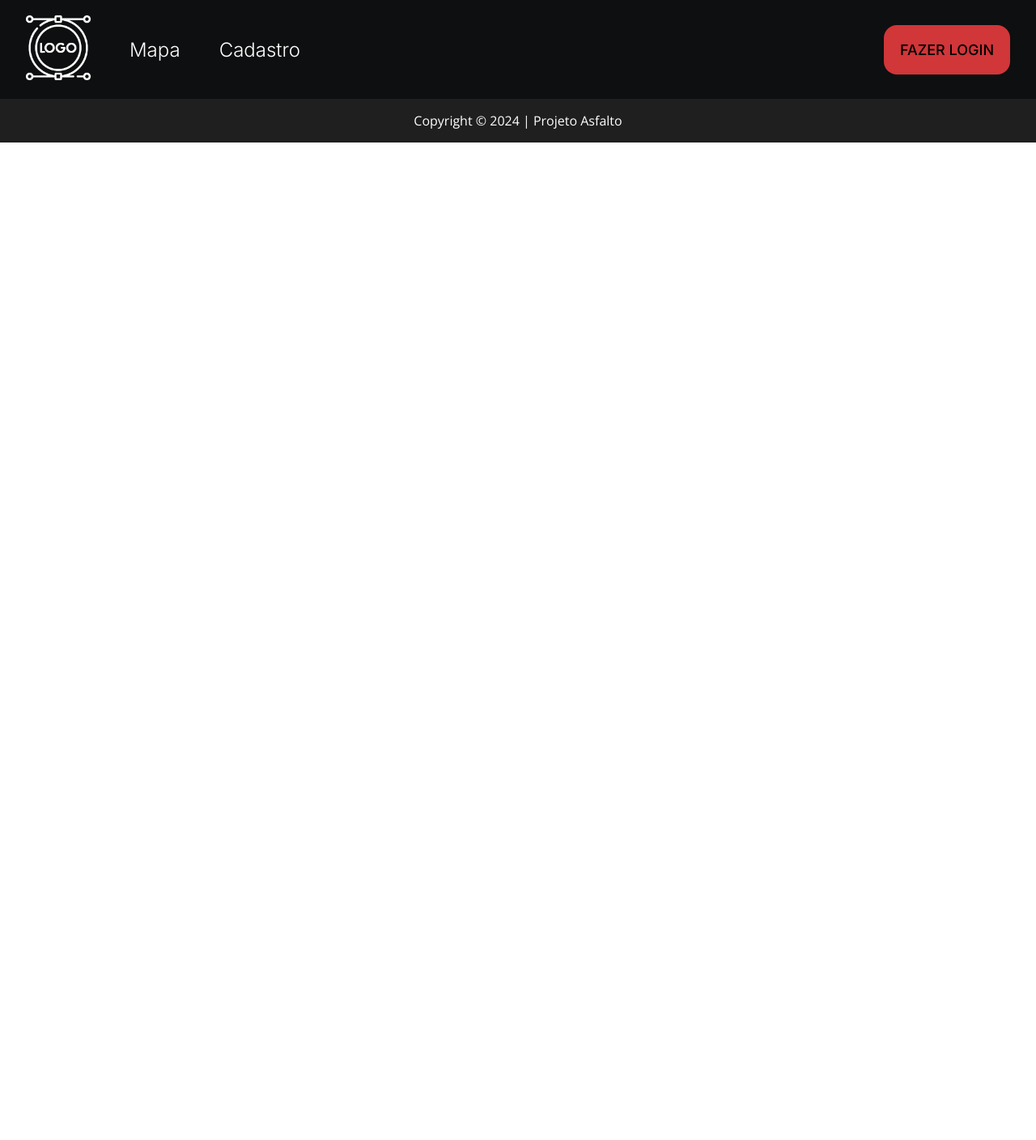
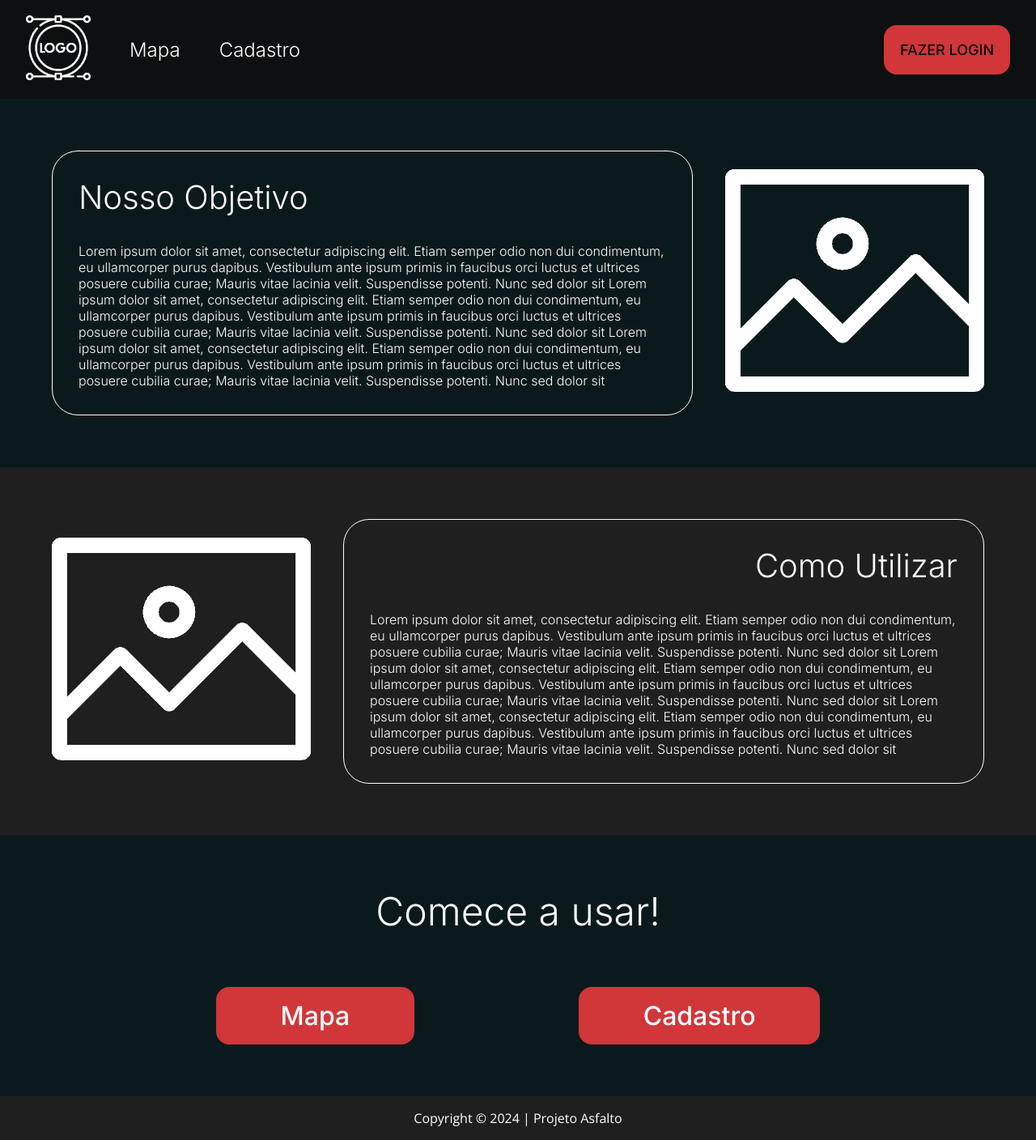
Before and after one commit to LuisFelipeGM/Projeto-Asfalto-Angular, an Angular app: page / in a window 1280 px wide. Shown: the whole page at 81% size. Before the commit the page ends 800 px from the top, so only its background shows below. Built offline with nearby package versions, Linux system fonts and the light colour scheme.

Commit message:
Finalização Página Inicial da página não logada

```diff
--- a/src/app/app.component.html
+++ b/src/app/app.component.html
@@ -1,2 +1,2 @@
-<app-cabecalho></app-cabecalho>
+<app-home-nl></app-home-nl>
 <app-rodape></app-rodape>
--- a/src/app/app.module.ts
+++ b/src/app/app.module.ts
@@ -5,12 +5,14 @@ import { AppRoutingModule } from './app-routing.module';
 import { AppComponent } from './app.component';
 import { RodapeComponent } from './components/rodape/rodape.component';
 import { CabecalhoComponent } from './components/nao-logado/cabecalho/cabecalho.component';
+import { HomeNlComponent } from './components/nao-logado/home-nl/home-nl.component';
 
 @NgModule({
   declarations: [
     AppComponent,
     RodapeComponent,
-    CabecalhoComponent
+    CabecalhoComponent,
+    HomeNlComponent
   ],
   imports: [
     BrowserModule,
--- /dev/null
+++ b/src/app/components/nao-logado/home-nl/home-nl.component.css
@@ -0,0 +1,112 @@
+.fundo-1 {
+    background-color: var(--cor-primaria);
+    display: flex;
+    padding: 4rem;
+    gap: 40px;
+}
+
+.contorno {
+    border: 0.5px solid var(--branco);
+    border-radius: 2rem;
+    padding: 2rem;
+}
+
+.imagem-1 {
+    width: 20rem;
+    height: 20rem;
+}
+
+.titulo, .conteudo {
+    color: var(--branco);
+}
+
+.titulo {
+    font-size: 2.5em;
+    margin-bottom: 2rem;
+}
+
+.fundo-2 {
+    background-color: var(--cor-secundaria);
+    display: flex;
+    padding: 4rem;
+    gap: 40px;
+}
+
+.titulo-esquerda {
+    text-align: right;
+}
+
+.fundo-3 {
+    background-color: var(--cor-primaria);
+    padding: 4rem;
+    gap: 40px;
+}
+
+.titulo-botoes {
+    color: var(--branco);
+    font-size: 3rem;
+    margin-bottom: 4rem;
+    text-align: center;
+}
+
+.botoes {
+    display: flex;
+    justify-content: space-evenly;
+}
+
+.botao {
+    color: var(--branco);
+    background-color: var(--vermelho);
+    font-size: 2rem;
+    font-weight: 500;
+    padding: 1rem 5rem;
+    border-radius: 1rem;
+    border: 0;
+    cursor: pointer;
+}
+
+@media screen and (max-width: 768px) {
+
+    .fundo-1, .fundo-2 {
+        gap: 10px;
+        align-items: center;
+    }
+
+    .fundo-1 {
+        flex-direction: column-reverse;
+    }
+
+    .fundo-2 {
+        flex-direction: column;
+    }
+
+    .contorno {
+        border: 0;
+    }
+
+    .titulo {
+        font-size: 3rem;
+        margin-bottom: 2rem;
+        text-align: center;
+    }
+
+    .conteudo {
+        text-align: center;
+    }
+
+    .botoes {
+        flex-direction: column;
+        gap: 70px;
+    }
+
+    .botao {
+        padding: 1rem 0rem;
+    }
+
+}
+
+@media screen and (max-width: 480px) {
+
+
+
+}
--- /dev/null
+++ b/src/app/components/nao-logado/home-nl/home-nl.component.html
@@ -0,0 +1,42 @@
+<app-cabecalho></app-cabecalho>
+<section class="fundo-1">
+    <div class="contorno">
+        <h2 class="titulo ff-inter">Nosso Objetivo</h2>
+        <p class="conteudo ff-inter">Lorem ipsum dolor sit amet, consectetur adipiscing elit. Etiam semper
+            odio non dui condimentum, eu ullamcorper purus dapibus. Vestibulum
+            ante ipsum primis in faucibus orci luctus et ultrices posuere cubilia
+            curae; Mauris vitae lacinia velit. Suspendisse potenti. Nunc sed dolor sit Lorem ipsum dolor sit amet, consectetur adipiscing elit. Etiam semper
+            odio non dui condimentum, eu ullamcorper purus dapibus. Vestibulum
+            ante ipsum primis in faucibus orci luctus et ultrices posuere cubilia
+            curae; Mauris vitae lacinia velit. Suspendisse potenti. Nunc sed dolor sit Lorem ipsum dolor sit amet, consectetur adipiscing elit. Etiam semper
+            odio non dui condimentum, eu ullamcorper purus dapibus. Vestibulum
+            ante ipsum primis in faucibus orci luctus et ultrices posuere cubilia
+            curae; Mauris vitae lacinia velit. Suspendisse potenti. Nunc sed dolor sit
+            </p>
+    </div>
+    <img src="./../../../../assets/images/Imagem.png" alt="Foto Nosso Objetivo" class="imagem-1">
+</section>
+<section class="fundo-2">
+    <img src="./../../../../assets/images/Imagem.png" alt="Foto Como Utilizar" class="imagem-1">
+    <div class="contorno">
+        <h2 class="titulo ff-inter titulo-esquerda">Como Utilizar</h2>
+        <p class="conteudo ff-inter">Lorem ipsum dolor sit amet, consectetur adipiscing elit. Etiam semper
+            odio non dui condimentum, eu ullamcorper purus dapibus. Vestibulum
+            ante ipsum primis in faucibus orci luctus et ultrices posuere cubilia
+            curae; Mauris vitae lacinia velit. Suspendisse potenti. Nunc sed dolor sit Lorem ipsum dolor sit amet, consectetur adipiscing elit. Etiam semper
+            odio non dui condimentum, eu ullamcorper purus dapibus. Vestibulum
+            ante ipsum primis in faucibus orci luctus et ultrices posuere cubilia
+            curae; Mauris vitae lacinia velit. Suspendisse potenti. Nunc sed dolor sit Lorem ipsum dolor sit amet, consectetur adipiscing elit. Etiam semper
+            odio non dui condimentum, eu ullamcorper purus dapibus. Vestibulum
+            ante ipsum primis in faucibus orci luctus et ultrices posuere cubilia
+            curae; Mauris vitae lacinia velit. Suspendisse potenti. Nunc sed dolor sit
+            </p>
+    </div>
+</section>
+<section class="fundo-3">
+    <h2 class="titulo-botoes ff-inter">Comece a usar!</h2>
+    <div class="botoes">
+        <button class="botao ff-inter">Mapa</button>
+        <button class="botao ff-inter" routerLink="/cadastrarUsuario">Cadastro</button>
+    </div>
+</section>
```
Also changed, not shown: src/app/components/nao-logado/home-nl/home-nl.component.ts (added, +10 -0 lines), src/assets/images/Imagem.png (added), 1 other file (tests, documents, lock files or other folders).
